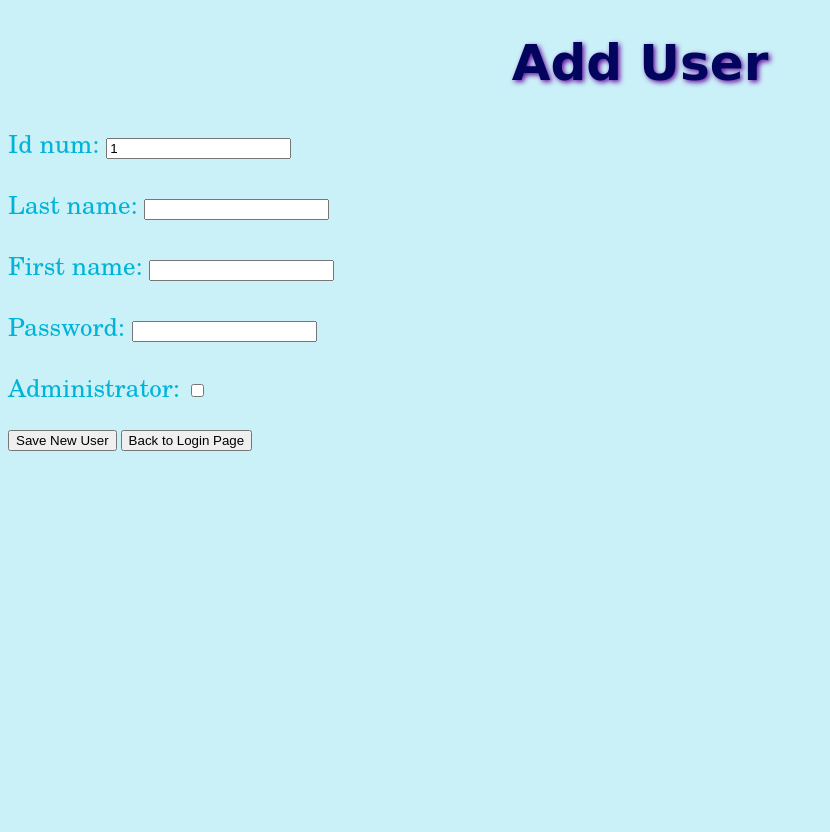
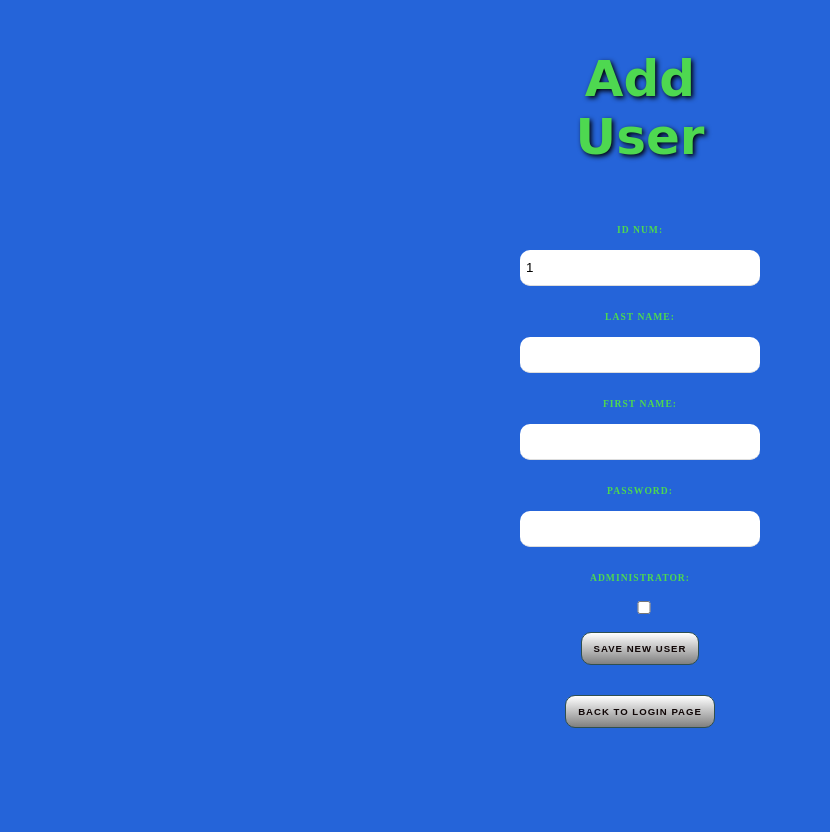
Before and after one commit to JayHubbyhub/Csci42, a Django app: page /login/users/add/ in a window 1280 px wide. Shown: the whole page, without its empty margins (0-830 px from the left). Before the commit the page ends 451 px from the top, so only its background shows below. Run offline with Django 4.2, Linux system fonts and the light colour scheme.

Commit message:
Added some CSS styling

```diff
--- a/login/static/style.css
+++ b/login/static/style.css
@@ -1,18 +1,16 @@
 h1 {
     text-align: center;
-    color:rgb(3, 4, 94);
-    text-shadow:2px 2px 5px rgb(101, 15, 158);
+    color:rgb(78, 216, 80);
+    text-shadow:2px 2px 5px rgb(0, 0, 0);
     font-family: "Brush Script MT", "Brush Script Std", cursive;
     font-size: 50px;
 }
 h2 {
-    color:rgb(0, 94, 216);
+    color:rgb(78, 216, 80);
     font-size: 20px;
     font-family: "Arial Narrow", sans-serif;
 }
-body {
-    background-color: rgb(202, 240, 248);
-}
+
 p {
     color:rgb(0, 180, 216);
     font-size: 25px;
@@ -28,3 +26,57 @@ img {
     margin-left: auto;
     margin-right: auto;
 }
+
+body {
+    text-align: center;
+    padding: 1em;
+    max-width: 240px;
+    margin: 0 auto;
+    min-height: 100vh;
+    width: 100% auto;
+    background: rgb(37, 100, 217);
+}
+
+input
+{
+    display: block;
+    padding: 10px 6px;
+    width: 100%;
+    box-sizing: border-box;
+    border: none;
+    border-bottom: 1px solid #ddd;
+    color: black;
+    border-radius: 10px;
+}
+
+label
+{
+    color: rgb(78, 216, 80);
+    display: inline-block;
+    margin: 25px 0 15px;
+    font-size: 0.6em;
+    text-transform: uppercase;
+    letter-spacing: 1px;
+    font-weight: bold;
+}
+
+button
+{
+    color: rgb(16, 6, 6);
+    margin: 15px 0 15px;
+    font-size: 0.6em;
+    text-transform: uppercase;
+    letter-spacing: 1px;
+    font-weight: bold;
+    border-radius: 10px;
+    background: linear-gradient(to bottom, white 0%, gray 100%);
+    border: 1px solid darkslategray;
+    box-sizing: border-box;
+    padding: 10px 12px;
+}
+
+span {
+    display: block;
+    color: orange;
+
+  }
--- a/login/templates/add.html
+++ b/login/templates/add.html
@@ -7,7 +7,15 @@
 <form method="POST" action="{% url 'login:add' %}"
     enctype="multipart/form-data">
     {% csrf_token %}
-    {{ userForm.as_p }}
+    {% for field in userForm %}
+    <div class="form-field">
+        {{ field.label_tag }}
+        {{ field }}
+        {% if field.help_text %}
+            <small class="form-text text-muted">{{ field.help_text }}</small>
+        {% endif %}
+    </div>
+{% endfor %}
 
     <button class="button" type="submit">Save New User</button>
     <button onclick="window.location.href='../..';">Back to Login Page</button>
--- a/login/templates/login.html
+++ b/login/templates/login.html
@@ -10,14 +10,14 @@
     {% csrf_token %}
     <div class="form-group">
       <label for="id_num">ID Number:</label>
-      <input type="number" name="id_num" class="form-control" required>
+      <input placeholder="ID Number:" type="number" name="id_num" class="form-control" required>
     </div>
     <div class="form-group">
       <label for="password">Password:</label>
-      <input type="password" name="password" class="form-control" required>
+      <input placeholder="Password:" type="password" name="password" class="form-control" required>
     </div>
     <button type="submit" class="btn btn-primary">Login</button>
-    {{error_message}}
+    <span>{{error_message}}</span>
   </form>
 
 
```
